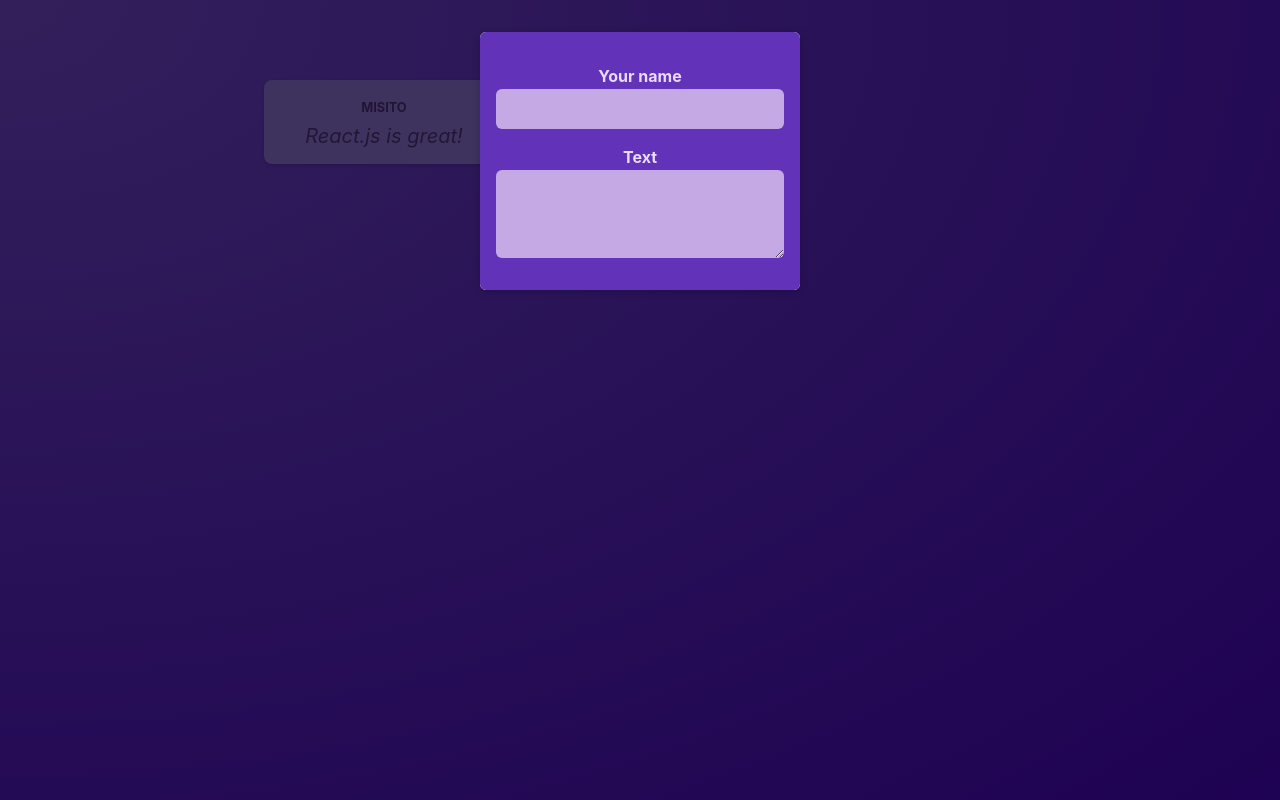
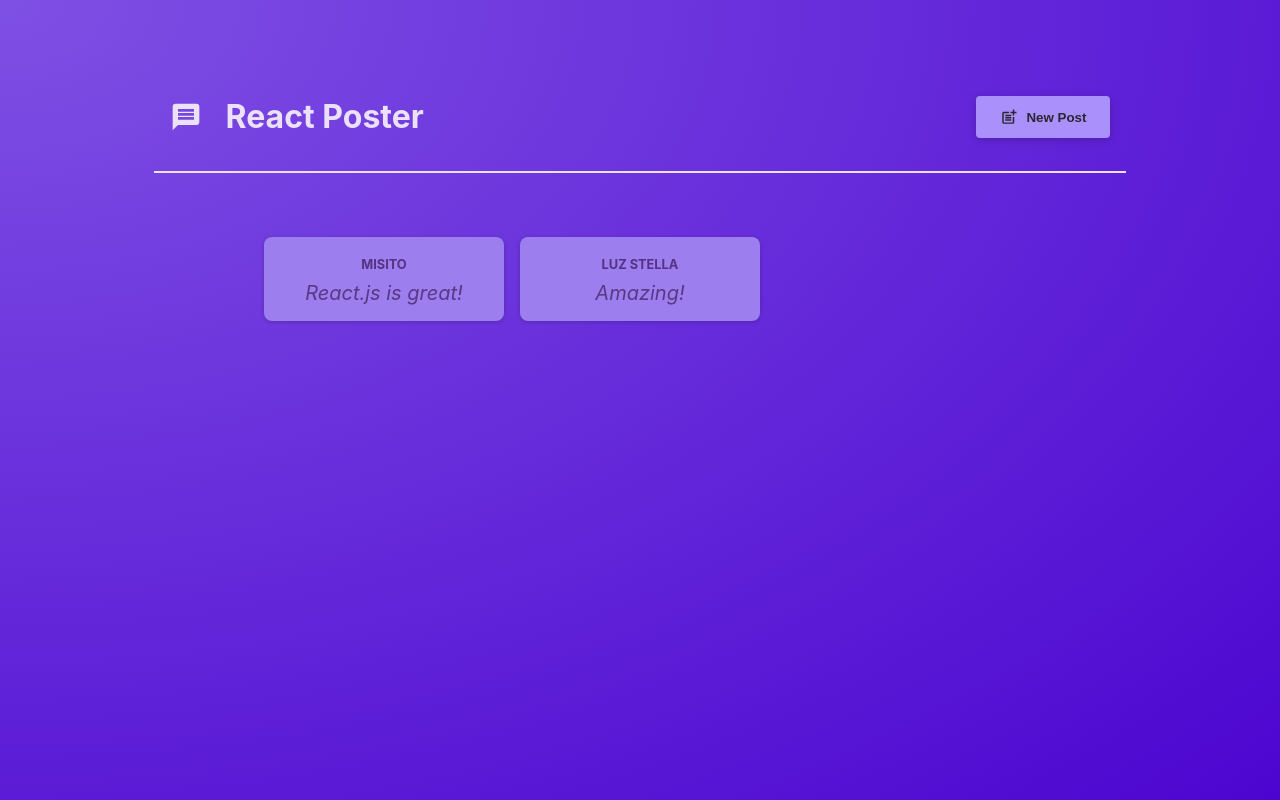
Before and after one commit to lssotog/react-poster-app, a React (Vite) app: page / in a window 1280 px wide. Built offline with nearby package versions, Linux system fonts and the light colour scheme.

Commit message:
Adding a Shared Header & More State Management

```diff
--- a/package.json
+++ b/package.json
@@ -11,7 +11,8 @@
   },
   "dependencies": {
     "react": "^18.2.0",
-    "react-dom": "^18.2.0"
+    "react-dom": "^18.2.0",
+    "react-icons": "^4.9.0"
   },
   "devDependencies": {
     "@types/react": "^18.0.28",
--- a/src/App.jsx
+++ b/src/App.jsx
@@ -1,13 +1,25 @@
 import { useState } from "react";
-import reactLogo from "./assets/react.svg";
-import viteLogo from "/vite.svg";
 import "./App.css";
 import { PostList } from "./components/PostList";
+import MainHeader from "./components/MainHeader";
 
 function App() {
+  const [modalIsVisible, setModalIsVisible] = useState(false);
+
+  function showModalHandler() {
+    setModalIsVisible(true);
+  }
+
+  function hideModalHandler() {
+    setModalIsVisible(false);
+  }
+
   return (
     <>
-      <PostList />
+      <MainHeader onCreatePost={showModalHandler} />
+      <main>
+        <PostList isPosting={modalIsVisible} onStopPosting={hideModalHandler} />
+      </main>
     </>
   );
 }
--- /dev/null
+++ b/src/components/MainHeader.jsx
@@ -0,0 +1,22 @@
+import { MdPostAdd, MdMessage } from "react-icons/md";
+
+import classes from "./MainHeader.module.css";
+
+function MainHeader({ onCreatePost }) {
+  return (
+    <header className={classes.header}>
+      <h1 className={classes.logo}>
+        <MdMessage />
+        React Poster
+      </h1>
+      <p>
+        <button className={classes.button} onClick={onCreatePost}>
+          <MdPostAdd size={18} />
+          New Post
+        </button>
+      </p>
+    </header>
+  );
+}
+
+export default MainHeader;
--- /dev/null
+++ b/src/components/MainHeader.module.css
@@ -0,0 +1,36 @@
+.header {
+  /* padding: 2rem 10%; */
+  margin: 2rem 10%;
+  padding: 1rem;
+  text-align: center;
+  display: flex;
+  justify-content: space-between;
+  align-items: center;
+  border-bottom: 2px solid #ece1fa;
+}
+
+.logo {
+  font-size: 2rem;
+  display: flex;
+  gap: 1.5rem;
+  align-items: center;
+  color: #ece1fa;
+}
+
+.button {
+  display: inline-flex;
+  align-items: center;
+  gap: 0.5rem;
+  padding: 0.75rem 1.5rem;
+  background-color: #a990fb;
+  color: #2a2630;
+  border: none;
+  border-radius: 4px;
+  box-shadow: 0 2px 8px rgba(0, 0, 0, 0.2);
+  cursor: pointer;
+  font-weight: bold;
+}
+
+.button:hover {
+  background-color: #8c6cf7;
+}
--- a/src/components/PostList.jsx
+++ b/src/components/PostList.jsx
@@ -4,14 +4,9 @@
 import { Post } from "./Post";
 import { Modal } from "./Modal";
 
-export const PostList = () => {
-  const [modalIsVisible, setModalIsVisible] = useState(true);
+export const PostList = ({ isPosting, onStopPosting }) => {
   const [enteredBody, setEnteredBody] = useState("React.js is great!");
   const [enteredAuthor, setEnteredAuthor] = useState("Misito");
-
-  function hideModalHandler() {
-    setModalIsVisible(false);
-  }
 
   function bodyChangeHandler(event) {
     setEnteredBody(event.target.value);
@@ -23,8 +18,8 @@
 
   return (
     <>
-      {modalIsVisible && (
-        <Modal onClose={hideModalHandler}>
+      {isPosting && (
+        <Modal onClose={onStopPosting}>
           <NewPost
             onBodyChange={bodyChangeHandler}
             onAuthorChange={AuthorChangeHandler}
```
Also changed, not shown: 2 other files (tests, documents, lock files or other folders).
